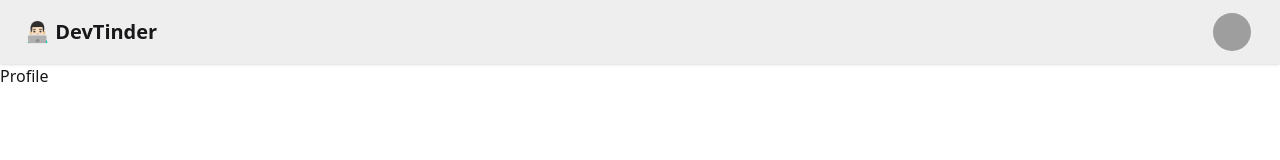
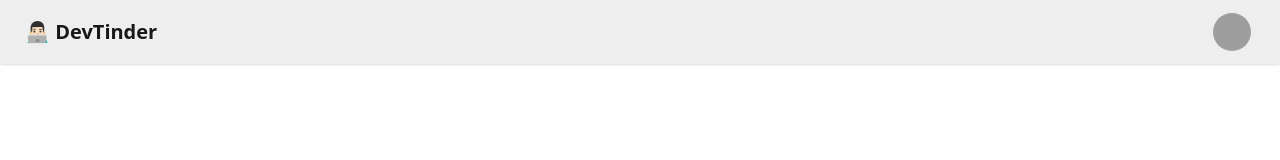
Before and after one commit to AhsanHafeez2525/DevTinder_Frontend, a React (Vite) app: page /profile in a window 1280 px wide. Shown: the top 160 px of the page. Built offline with nearby package versions, Linux system fonts and the light colour scheme; grey boxes are pictures that could not be loaded.

Commit message:
add: redux

```diff
--- a/package.json
+++ b/package.json
@@ -10,12 +10,14 @@
     "preview": "vite preview"
   },
   "dependencies": {
+    "@reduxjs/toolkit": "^2.9.0",
     "@tailwindcss/vite": "^4.1.13",
     "axios": "^1.12.2",
     "formik": "^2.4.6",
     "motion": "^12.23.16",
     "react": "^19.1.1",
     "react-dom": "^19.1.1",
+    "react-redux": "^9.2.0",
     "react-router": "^7.9.1",
     "tailwindcss": "^4.1.13",
     "yup": "^1.7.0"
--- a/src/App.jsx
+++ b/src/App.jsx
@@ -1,26 +1,24 @@
-import { BrowserRouter, Route, Routes } from "react-router"
-import Navbar from "./Navbar"
-import Login from "./Login"
-import Profile from "./Profile"
-import Body from "./Body"
+import { BrowserRouter, Route, Routes } from "react-router-dom";
+import { Provider } from "react-redux"; // ✅ Import Provider
+import Login from "./Login";
+import Profile from "./Profile";
+import Body from "./Body";
+import store from "./store/store";
 
 function App() {
-
   return (
-    <>
+    <Provider store={store}>
       <BrowserRouter basename="/">
         <Routes>
+          {/* Body acts as a layout route */}
           <Route path="/" element={<Body />}>
-      <Route path="/login" element={<Login />} />
-      <Route path="/profile" element={<Profile />} />
+            <Route path="login" element={<Login />} />
+            <Route path="profile" element={<Profile />} />
           </Route>
         </Routes>
-
-
       </BrowserRouter>
-
-    </>
-  )
+    </Provider>
+  );
 }
 
-export default App
+export default App;
--- /dev/null
+++ b/src/store/store.js
@@ -0,0 +1,7 @@
+import { configureStore } from '@reduxjs/toolkit'
+
+export const store = configureStore({
+  reducer: {},
+})
+
+export default store;
```
Also changed, not shown: src/store/userSlice.js (added), 1 other file (tests, documents, lock files or other folders). Lines whose indentation alone changed are shown as unchanged.
